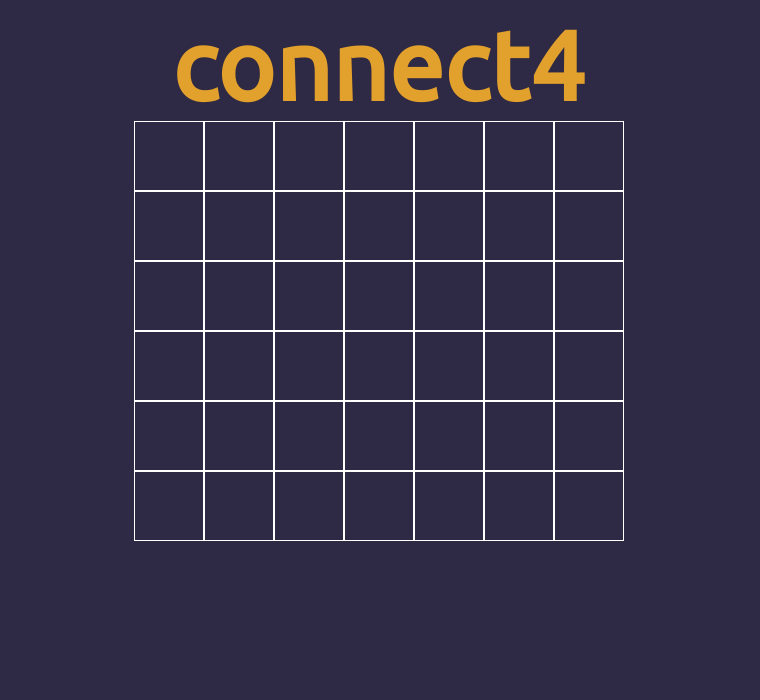
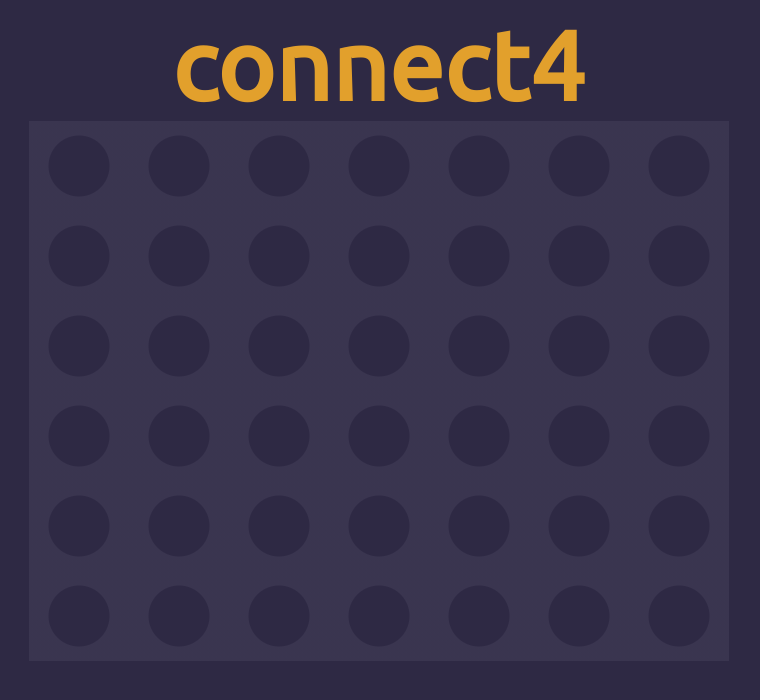
Before and after one commit to Thilerion/connect4, a Vue app: page / in a window 1280 px wide. Shown: the top 700 px of the page, without its empty margins (261-1021 px from the left). Built offline with nearby package versions, Linux system fonts and the light colour scheme.

Commit message:
Radial-gradient for seethrough board

```diff
--- a/src/App.vue
+++ b/src/App.vue
@@ -28,6 +28,7 @@ html {
 	box-sizing: border-box;
 	--color-bg: #2E2944;
 	--color-bg-shadow: hsl(251, 25%, 19%);
+	--color-board: hsl(251, 20%, 26%);
 	--color-p1: #4AA475;
 	--color-p2: #B94626;
 	--color-primary: #E2A02C;
--- a/src/components/Board.vue
+++ b/src/components/Board.vue
@@ -17,6 +17,7 @@
 					<div class="piece player-one" key="piece-one" v-if="cell === P1"></div>
 					<div class="piece player-two" key="piece-two" v-if="cell === P2"></div>
 				</transition>
+				<div class="cell-overlay"></div>
 			</div>
 		</div>
 	</div>
@@ -87,6 +88,7 @@ export default {
 <style scoped>
 .board {
 	display: inline-flex;
+	overflow: hidden;
 }
 
 .col {
@@ -97,14 +99,36 @@ export default {
 }
 
 .cell {
-	width: 70px;
-	height: 70px;
-	border: 1px solid white;
+	width: 100px;
+	height: 90px;
+	position: relative;
+	display: flex;
+	justify-content: center;
+	align-items: center;
+}
+
+.col:hover .cell-overlay {
+	filter: brightness(110%);
+}
+
+/* .cell-overlay {
+	left: 0; right: 0;
+	top: 0; bottom: 0;
+	background: radial-gradient(transparent 30px, var(--color-board) 31px);
+	position: absolute;
+} */
+
+.cell-overlay {
+	width: 100px;
+	height: 90px;
+	background: radial-gradient(circle at center, transparent 30px, var(--color-board) 31px);
+	position: absolute;
 }
 
 .piece {
-	width: 70px;
-	height: 70px;
+	width: 65px;
+	height: 65px;
+	border-radius: 50%;
 }
 
 .piece.player-one {
@@ -113,6 +137,14 @@ export default {
 
 .piece.player-two {
 	background: green;
+}
+
+.fall-piece-enter-active {
+	transition: all .6s;
+}
+
+.fall-piece-enter {
+	transform: translateY(-600%);
 }
 </style>
 
```
